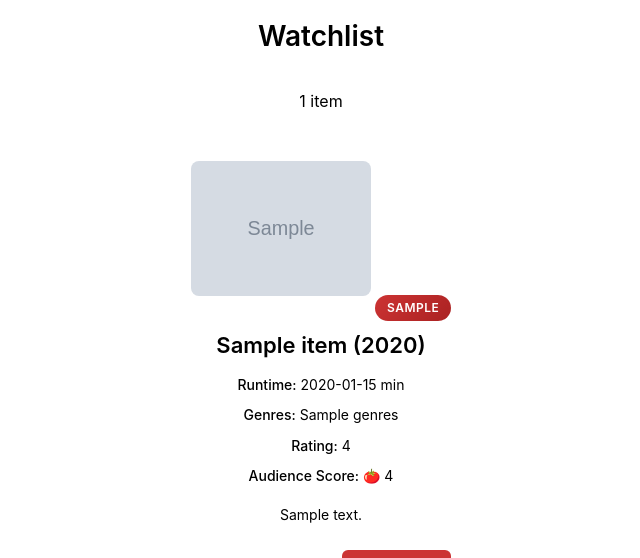
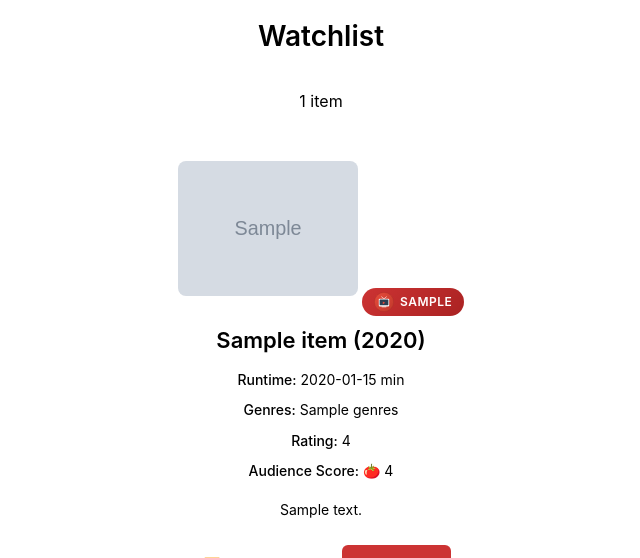
Before and after one commit to KelTech-Services/MediaRoulette, a Flask app: template templates/watchlist.html in a window 1280 px wide. Shown: the part 248-806 px from the top of the page, without its empty margins (319-959 px from the left). Run offline with Flask 3, Linux system fonts and the light colour scheme; the template is opened without the code that fills it: most values are stand-ins (such as "Sample title", 1, 10 or a date in 2020); grey boxes marked "Sample" are stand-in pictures.

Commit message:
Add custom SVG icons to Movie/TV Show badges

```diff
--- a/static/style.css
+++ b/static/style.css
@@ -490,7 +490,9 @@ button[style*="background-color: #d9534f"]:hover {
 
 /* Media Type Badge */
 .media-type-badge {
-    display: inline-block;
+    display: inline-flex;
+    align-items: center;
+    gap: 6px;
     padding: 4px 12px;
     border-radius: 16px;
     font-size: 12px;
@@ -498,6 +500,11 @@ button[style*="background-color: #d9534f"]:hover {
     text-transform: uppercase;
     letter-spacing: 0.5px;
     margin: 12px 0 8px 0;
+}
+
+.media-type-badge img {
+    width: 20px;
+    height: 20px;
 }
 
 .media-type-badge.movie {
--- a/templates/watchlist.html
+++ b/templates/watchlist.html
@@ -65,7 +65,10 @@
             {% if item.poster %}
                 <img src="{{ item.poster }}" alt="Poster" class="poster">
             {% endif %}
-            <span class="media-type-badge {{ 'movie' if item.media_type == 'Movie' else 'tvshow' }}">{{ item.media_type or 'Movie' }}</span>
+            <span class="media-type-badge {{ 'movie' if item.media_type == 'Movie' else 'tvshow' }}">
+                <img src="{{ url_for('static', filename='img/' + ('movie-badge.svg' if item.media_type == 'Movie' else 'tvshow-badge.svg')) }}" alt="">
+                {{ item.media_type or 'Movie' }}
+            </span>
             <h2>{{ item.title }} ({{ item.year }})</h2>
             {% if item.runtime and item.runtime != 'N/A' %}
             <p><strong>Runtime:</strong> {{ item.runtime }} min</p>
```
Also changed, not shown: templates/index.html (+8 -2 lines), static/img/movie-badge.svg (added), static/img/tvshow-badge.svg (added).
